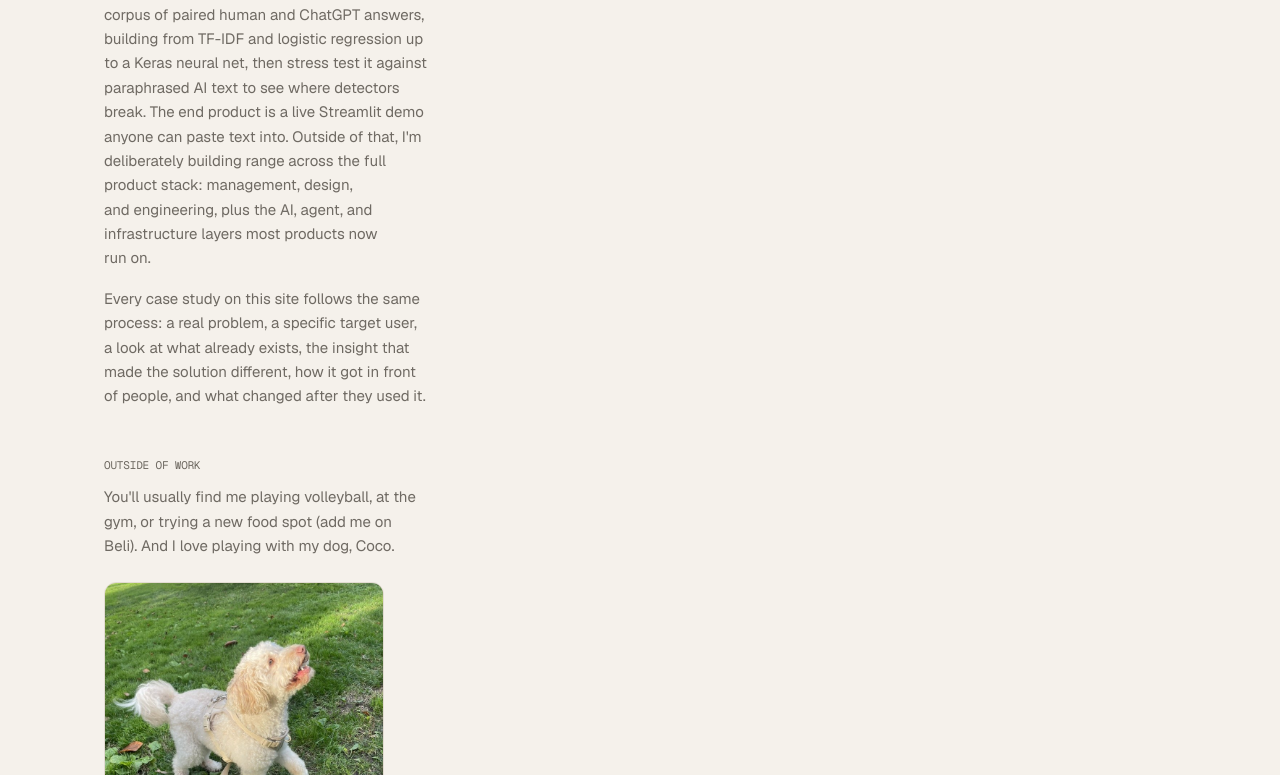
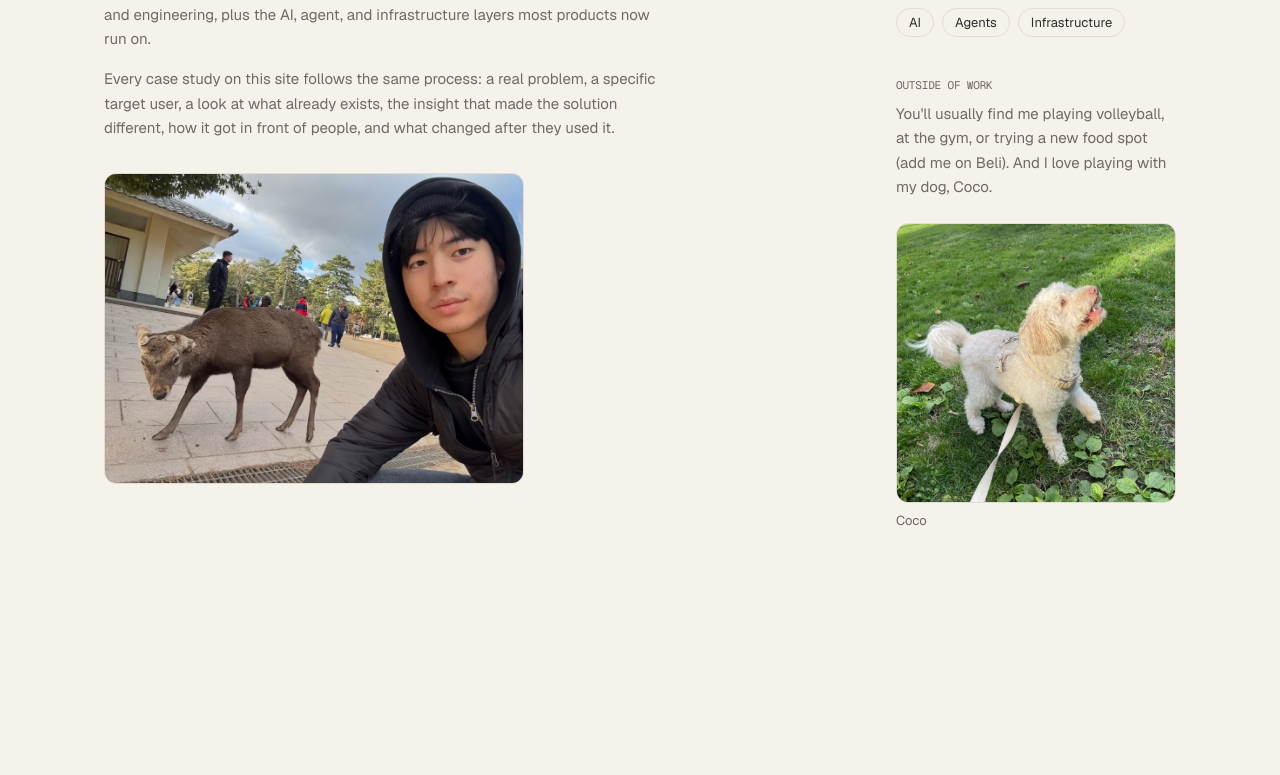
Before and after one commit to ronaldw07/portfolio, a Next.js app: page / in a window 1280 px wide. Shown: the part 2005-2780 px from the top of the page. Built offline with nearby package versions, Linux system fonts and the light colour scheme; a web font is replaced by a local one.

Commit message:
feat: reorder projects, rebalance About layout, add photo
Chora, Framelight, Mindtrail order. Fix the right About column to 280px so the intro text isn't squeezed, and move Outside of work into it. Add a photo under the intro.

```diff
--- a/app/components/About.tsx
+++ b/app/components/About.tsx
@@ -5,6 +5,8 @@ import { Reveal } from "./Reveal";
 
 /** Drop the photo at public/media/about/dog.jpg; it shows up once the file exists. */
 const DOG_PHOTO = "/media/about/dog.jpg";
+/** Photo of me, shown under the intro text. */
+const ME_PHOTO = "/media/about/me.jpg";
 /** The dog's name, shown under the photo. */
 const DOG_NAME = "Coco";
 
@@ -28,7 +30,7 @@ export function About() {
   const hasDogPhoto = fs.existsSync(path.join(process.cwd(), "public", DOG_PHOTO));
   return (
     <section id="about" className="mx-auto max-w-6xl px-6 py-24 sm:px-10 sm:py-32">
-      <div className="grid gap-12 sm:grid-cols-[1fr_auto] sm:gap-20">
+      <div className="grid gap-12 sm:grid-cols-[1fr_280px] sm:gap-20">
         <Reveal>
           <h2 className="font-serif text-2xl sm:text-3xl">About me</h2>
           <div className="mt-6 max-w-xl space-y-4 text-[15px] leading-relaxed text-muted">
@@ -58,34 +60,19 @@ export function About() {
             </p>
           </div>
 
-          <h3 className="mt-12 font-mono text-[11px] uppercase tracking-[0.1em] text-faint">
-            Outside of work
-          </h3>
-          <p className="mt-3 max-w-xl text-[15px] leading-relaxed text-muted">
-            You&apos;ll usually find me playing volleyball, at the gym, or
-            trying a new food spot (add me on Beli). And I love playing with
-            my dog{DOG_NAME ? `, ${DOG_NAME}` : ""}.
-          </p>
-          {hasDogPhoto && (
-            <figure className="mt-6 max-w-[280px]">
-              <span className="block overflow-hidden rounded-xl border border-line bg-paper">
-                <Image
-                  src={DOG_PHOTO}
-                  alt={DOG_NAME ? `${DOG_NAME}, my dog` : "My dog"}
-                  width={560}
-                  height={560}
-                  className="aspect-square h-auto w-full object-cover"
-                />
-              </span>
-              <figcaption className="mt-2 text-[13px] text-faint">
-                {DOG_NAME || "My dog"}
-              </figcaption>
-            </figure>
-          )}
+          <span className="mt-8 block max-w-[420px] overflow-hidden rounded-xl border border-line bg-paper">
+            <Image
+              src={ME_PHOTO}
+              alt="Ronald Wen"
+              width={959}
+              height={711}
+              className="h-auto w-full"
+            />
+          </span>
         </Reveal>
 
-        <Reveal delay={80}>
-          <dl className="flex flex-col gap-6 sm:min-w-[220px]">
+        <Reveal delay={80} className="flex flex-col gap-10">
+          <dl className="flex flex-col gap-6">
             {facts.map((fact) => (
               <div key={fact.label}>
                 <dt className="font-mono text-[11px] uppercase tracking-[0.1em] text-faint">
@@ -111,6 +98,33 @@ export function About() {
               </dd>
             </div>
           </dl>
+
+          <div>
+            <h3 className="font-mono text-[11px] uppercase tracking-[0.1em] text-faint">
+              Outside of work
+            </h3>
+            <p className="mt-2 max-w-[280px] text-[15px] leading-relaxed text-muted">
+              You&apos;ll usually find me playing volleyball, at the gym, or
+              trying a new food spot (add me on Beli). And I love playing with
+              my dog{DOG_NAME ? `, ${DOG_NAME}` : ""}.
+            </p>
+            {hasDogPhoto && (
+              <figure className="mt-6 max-w-[280px]">
+                <span className="block overflow-hidden rounded-xl border border-line bg-paper">
+                  <Image
+                    src={DOG_PHOTO}
+                    alt={DOG_NAME ? `${DOG_NAME}, my dog` : "My dog"}
+                    width={560}
+                    height={560}
+                    className="aspect-square h-auto w-full object-cover"
+                  />
+                </span>
+                <figcaption className="mt-2 text-[13px] text-faint">
+                  {DOG_NAME || "My dog"}
+                </figcaption>
+              </figure>
+            )}
+          </div>
         </Reveal>
       </div>
     </section>
--- a/content/projects/chora.mdx
+++ b/content/projects/chora.mdx
@@ -12,7 +12,7 @@ links:
   - { label: "Website", href: "https://ronaldw07.github.io/chora-site/" }
   - { label: "Source", href: "https://github.com/ronaldw07/boring.notch" }
   - { label: "Upstream", href: "https://github.com/TheBoredTeam/boring.notch" }
-order: 3
+order: 1
 ---
 
 ## Summary
--- a/content/projects/framelight.mdx
+++ b/content/projects/framelight.mdx
@@ -13,7 +13,7 @@ links:
 metrics:
   - { value: "224×224", label: "on-device model input" }
   - { value: "0", label: "network calls to take a photo" }
-order: 1
+order: 2
 ---
 
 ## Summary
--- a/content/projects/mindtrail.mdx
+++ b/content/projects/mindtrail.mdx
@@ -14,7 +14,7 @@ metrics:
   - { value: "100%", label: "memory recall on a 45-question held-out test" }
   - { value: "0", label: "model calls before Today appears" }
   - { value: "<2s", label: "typical assistant reply" }
-order: 2
+order: 3
 ---
 
 ## Summary
```
Also changed, not shown: public/media/about/me.jpg (added).
